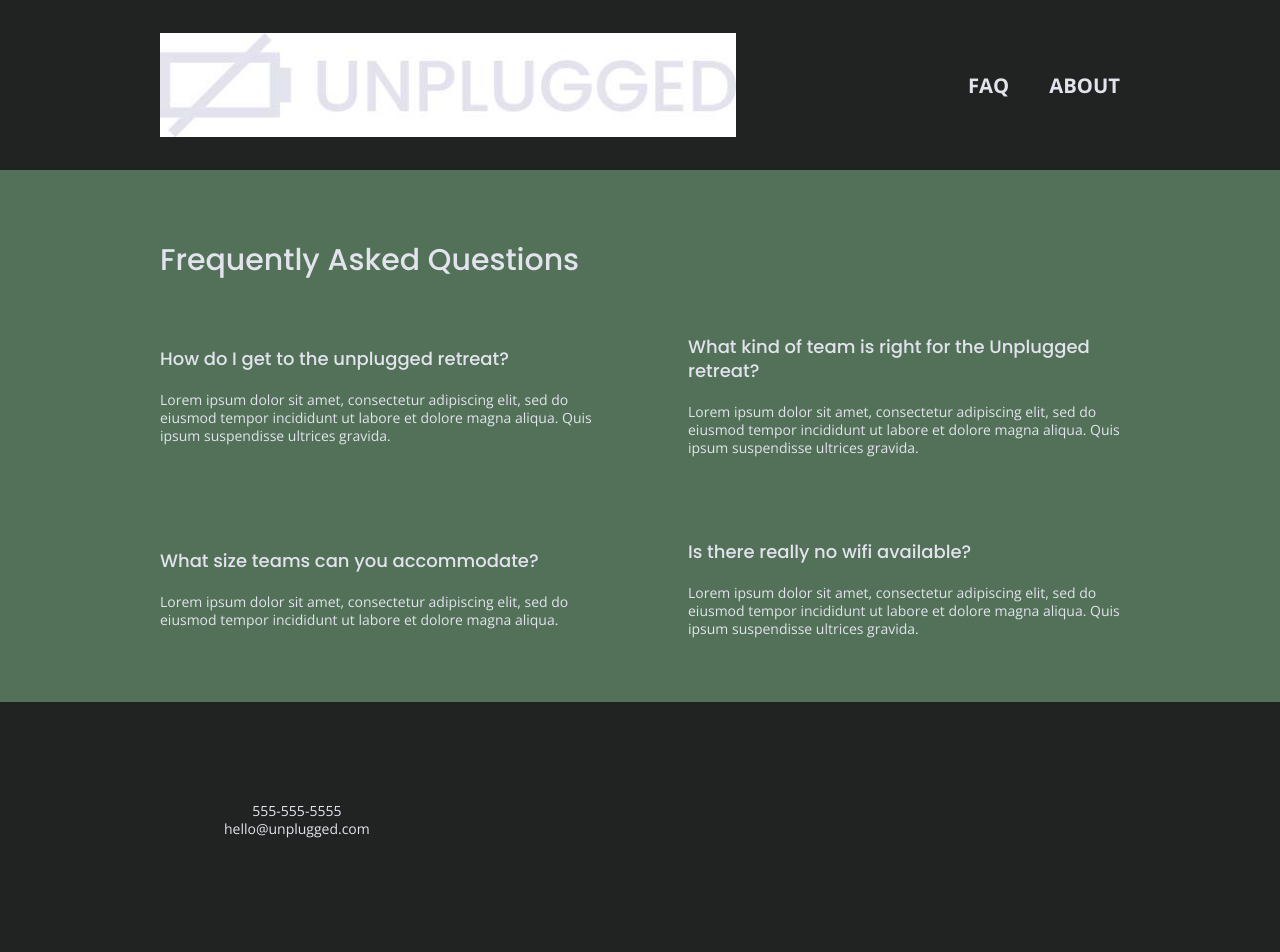
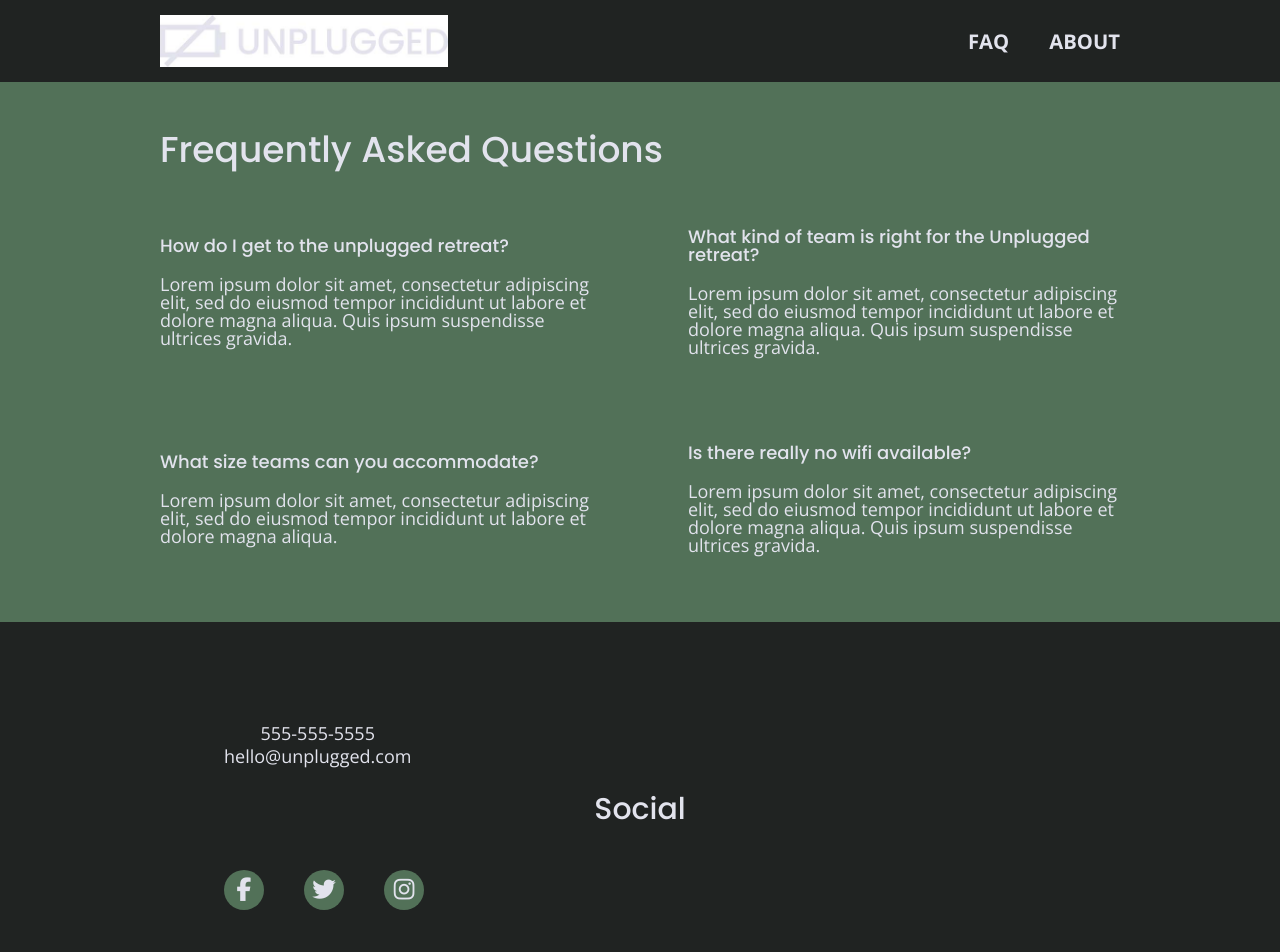
Before and after one commit to Hailee-E/Unplugged-Retreat, a website: page faq/index.html in a window 1280 px wide. Shown: the top 952 px of the page. Drawn offline with nearby package versions, Linux system fonts and the light colour scheme.

Commit message:
Social icons commit

```diff
--- a/css/main.css
+++ b/css/main.css
@@ -102,6 +102,7 @@ body {
 ul,
 ol {
   list-style-type: none;
+  margin: 0;
 }
 
 a {
@@ -113,6 +114,7 @@ h2 {
   font-family: 'Poppins', sans-serif;
   font-size: 1.875em;
   font-weight: 500;
+  margin: 0;
 }
 
 h3,
@@ -230,7 +232,15 @@ footer .social-icons {
 footer .social-icons p {
   display: flex;
   justify-content: center;
-  align-items: center
+  align-items: center;
+  background-color: #527158;
+  border-radius: 50%;
+  width: 40px;
+  height: 40px;
+}
+
+footer .social-icons p i {
+  font-size: 1.3125em;
 }
 
 footer .content-wrapper {
@@ -314,6 +324,7 @@ input[type=button] {
   align-items: center;
   flex-flow: row wrap;
 }
+
 
 .reviews {
   display: flex;
@@ -510,6 +521,16 @@ input[type=button] {
     margin: 100px 0;
   }
 
+  h2 {
+    font-size: 2.25em;
+    line-height: 1.333;
+  }
+
+  h3 {
+    font-size: 1.5em;
+    line-height: 1.25em;
+  }
+
   header {
     justify-content: space-around;
     padding: 33px 0;
@@ -518,6 +539,10 @@ input[type=button] {
   header .content-wrapper {
     justify-content: space-between;
     width: 100%;
+  }
+
+  header figure {
+    width: 30%;
   }
 
   header nav {
@@ -533,6 +558,15 @@ input[type=button] {
   }
 
   /* Hero Area */
+  .hero-area {
+    min-height: 600px;
+  }
+
+  .hero-area h1 {
+    font-size: 3em;
+    line-height: 1;
+    margin: 0;
+  }
 
   /* Aside */
   aside .content-wrapper {
@@ -556,8 +590,16 @@ input[type=button] {
     flex-basis: 50%;
   }
 
+  .features h2 {
+    margin-bottom: 20px;
+  }
+
   .features .features-item-description {
     width: 50%;
+  }
+
+  .features i {
+    margin-bottom: 30px;
   }
 
   .reviews article {
@@ -565,8 +607,18 @@ input[type=button] {
     justify-content: space-between;
   }
 
+  .reviews h2 {
+    width: 85%;
+  }
+
+  .reviews article figure,
   .reviews article div {
     width: 49%;
+  }
+
+  .reviews h3 {
+    width: 75%;
+    margin: 0;
   }
 
   footer .content-wrapper {
@@ -574,14 +626,29 @@ input[type=button] {
     margin: 100px 0;
   }
 
-  .footer-content {
+  footer .footer-content {
     display: flex;
     justify-content: space-between;
     align-items: center;
+    flex-direction: row;
   }
 
   footer .contact {
     margin-bottom: 0;
+  }
+
+  footer h4 {
+    font-size: 1.5em;
+    margin-bottom: 40px;
+  }
+
+  footer p {
+    line-height: 1.285em;
+  }
+
+  footer .social-icons {
+    width: 12.5em;
+    justify-content: space-between;
   }
 
   footer .copyright {
@@ -632,13 +699,37 @@ input[type=button] {
   .faq h2 {
     width: 100%;
   }
+
+  .faq h4,
+  .faq p {
+    font-size: 0.875em;
+    line-height: 1.125;
+  }
 }
 
 @media only screen and (min-width: 1200px) {
   /*Desktop styles here*/
 
+  header {
+    padding: 15px 0;
+  }
+
   .content-wrapper {
     max-width: 960px;
+  }
+
+  h2 {
+    font-size: 2.25em;
+  }
+
+  h3,
+  h4 {
+      font-size: 1.875em;
+  }
+
+  p {
+      font-size: 1.125em;
+      line-height: 1.333;
   }
 
   .hero-area h1 {
@@ -654,6 +745,10 @@ input[type=button] {
     width: 30%;
   }
 
+  .form-description p {
+    font-size: 1.125em;
+  }
+
   .features h2 {
     width: 90%;
   }
@@ -662,8 +757,16 @@ input[type=button] {
     flex-basis: 33%;
   }
 
+  .review h2 {
+    padding-bottom: 50px;
+  }
+
   .reviews article div {
     width: 42%;
+  }
+
+  footer h4 {
+    font-size: 1.875em;
   }
 
 /**** About page ****/
@@ -684,6 +787,12 @@ input[type=button] {
 /**** FAQ page ****/
   .faq h2 {
     width: 100%
+  }
+
+  .faq h4,
+  .faq p {
+    font-size: 1.125em;
+    line-height: 1;
   }
 }
 
--- a/faq/index.html
+++ b/faq/index.html
@@ -76,8 +76,16 @@
         </div>
         </div>
         <div class="social">
+          <h4>Social</h4>
           <div class="social-icons">
-            <p><a href="https://facebook.com/yoursite" target="_blank"></a></p>
+            <p>
+              <a href="https://facebook.com/yoursite"><i class="fab fa-facebook-f"></i></a>
+            </p>
+            <p>
+              <a href="https://twitter.com/yoursite"><i class="fab fa-twitter"></i></a>
+            </p>
+            <p>
+              <a href="https://instagram.com/yoursite"><i class="fab fa-instagram"></i></a>
           </div>
         </div>
     </div>
```
Also changed, not shown: about/index.html (+9 -1 lines), index.html (+10 -2 lines).
